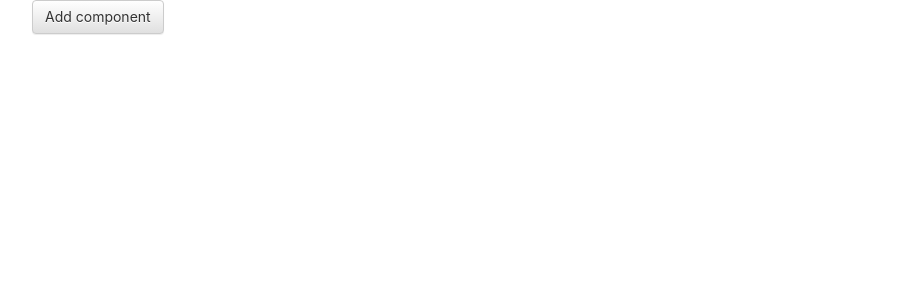
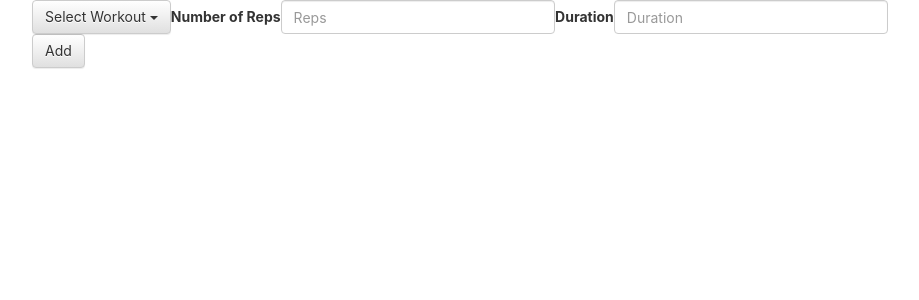
Before and after one commit to PDFitness/Fitness-Server, a React (Create React App) app in the folder pdfitness/: page / in a window 1280 px wide. Shown: the top 300 px of the page, without its empty margins (38-957 px from the left). Built offline with nearby package versions, Linux system fonts and the light colour scheme.

Commit message:
working add button

```diff
--- a/pdfitness/src/WorkoutForm.js
+++ b/pdfitness/src/WorkoutForm.js
@@ -7,46 +7,31 @@ const options = ["Running", "Dumbbell Curls"];
 class WorkoutForm extends Component {
     constructor(props, context) {
       super(props, context);
-      // this.addRow = this.addRow.bind(this);
-      this.state = {numOfChildren: 0};
+      this.state = {
+        rowList:[]
+      };
     }
 
-
-    addRow() {
-      let newRow = <Workout/>
+    addRow = (e) => {
+      this.setState((prevState) => ({
+        rowList: [...prevState.rowList, ""],
+      }));
     }
-    // onAddRow = () => {
-    //   this.setState({
-    //     numChildren: this.state.numChildren + 1
-    //   });
-    // }
-
 
     render() {
-      const children = [];
-      for (var i = 0; i < this.statenumOfChildren; i++) {
-        children.push(<Workout/>);
-      };
+      const {rowList} = this.state;
 
       return (
-        <Parent addRow={this.onAddRow}>
-          {children}
-        </Parent>
-      );
 
+        <Grid>
+          {<Workout/>}
+          {rowList.map(() => {
+            return (<Workout/>)
+          })}
+          <Button onClick={this.addRow}>Add</Button>
+        </Grid>
+      )
+      }
+  }
 
-    }
-
-
-
-
-
-
-  }
-  const Parent = props => (
-    <Grid>
-       <Button onClick={props.onAddRow}>Add component</Button>
-              {props.children}
-    </Grid>
-  );
   export default WorkoutForm;
```
Also changed, not shown: pdfitness/src/Workout.js (line endings or trailing spaces).
